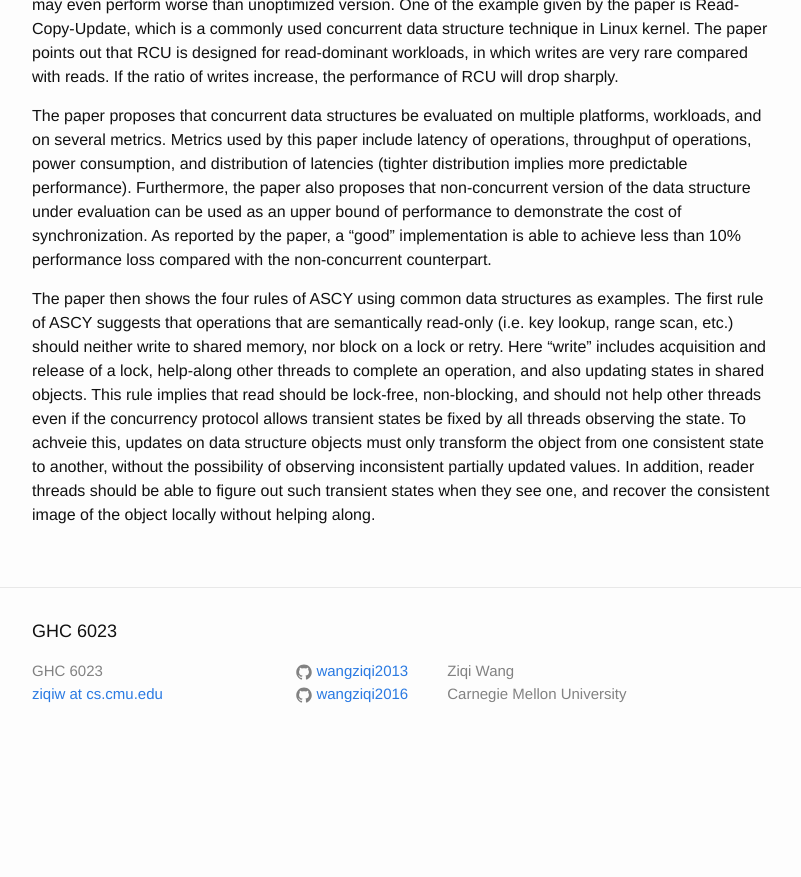
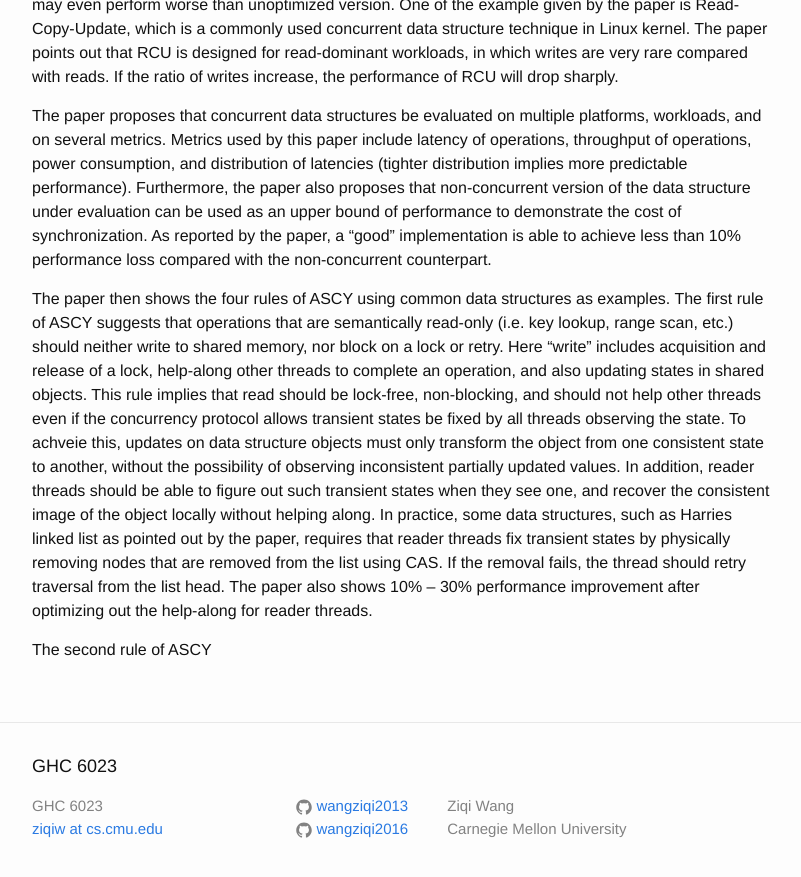
Before and after one commit to wangziqi2013/wangziqi2013.github.io, a Jekyll site: the page built from _posts/2019-11-23-ascy.markdown, in a window 1280 px wide and 900 px high, scrolled down 733 px. Shown: the top 877 px of the window, without its empty margins (238-1039 px from the left). Built offline with Jekyll 4.4.1, drawn with Linux system fonts in a browser that asks for light colours; before the commit the page ends 1498 px from its top, so only the background shows below that.

Commit message:
Adding first rule

```diff
--- a/_posts/2019-11-23-ascy.markdown
+++ b/_posts/2019-11-23-ascy.markdown
@@ -39,4 +39,9 @@ and should not help other threads even if the concurrency protocol allows transi
 observing the state. To achveie this, updates on data structure objects must only transform the object from one consistent
 state to another, without the possibility of observing inconsistent partially updated values. In addition, reader threads
 should be able to figure out such transient states when they see one, and recover the consistent image of the object locally
-without helping along.
+without helping along. In practice, some data structures, such as Harries linked list as pointed out by the paper, requires
+that reader threads fix transient states by physically removing nodes that are removed from the list using CAS. If the removal
+fails, the thread should retry traversal from the list head. The paper also shows 10% -- 30% performance improvement after
+optimizing out the help-along for reader threads.
+
+The second rule of ASCY
```
